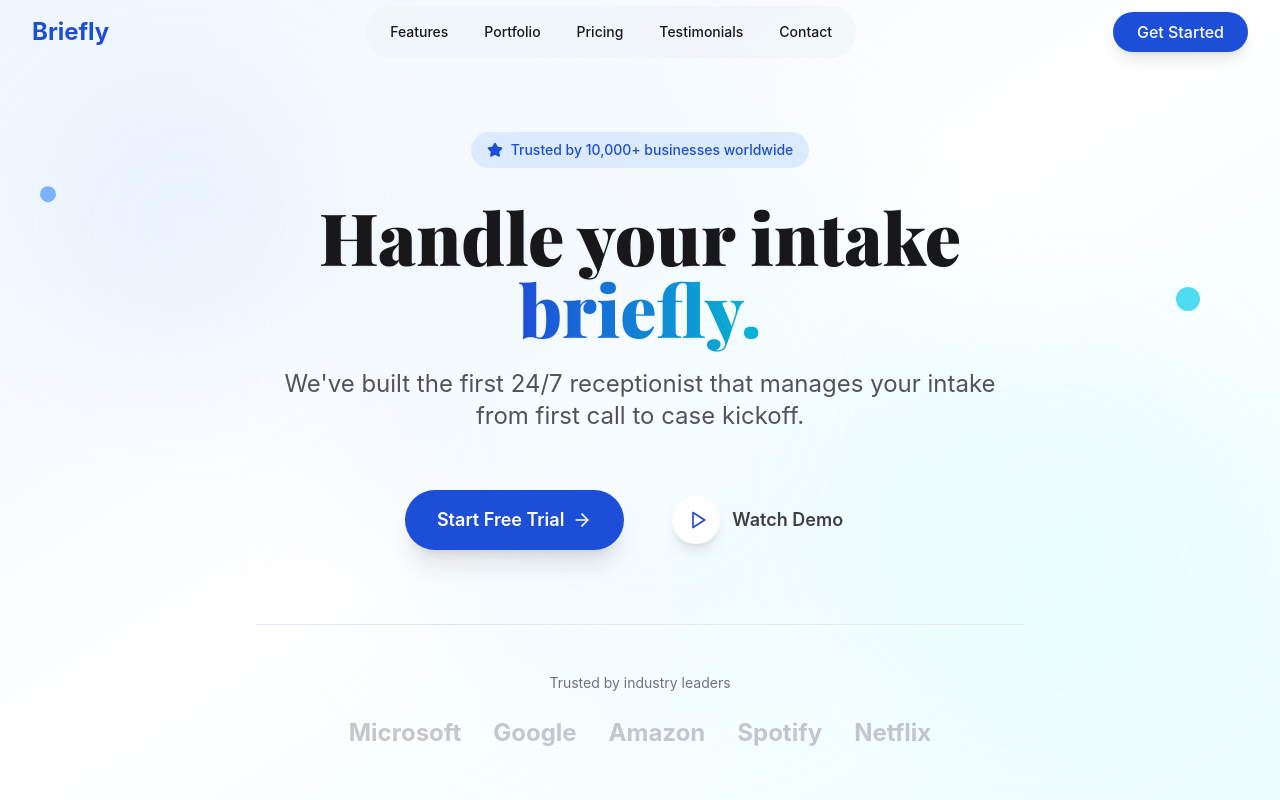
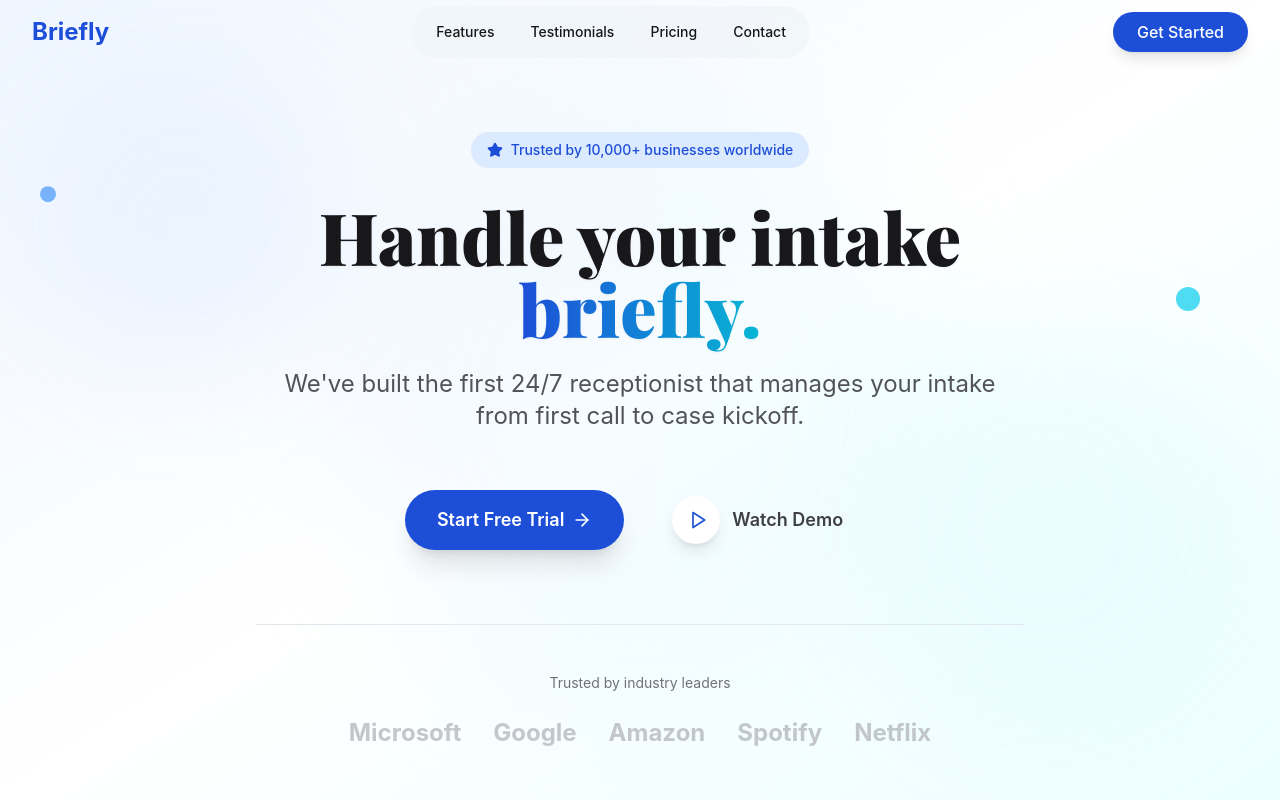
Before and after one commit to hridayunadkat/briefly-site, a React (Vite) app: page / in a window 1280 px wide. Shown: the top 800 px of the page. Built offline with nearby package versions, Linux system fonts and the light colour scheme; a web font is replaced by a local one; what @radix-ui/themes would draw is missing.

Commit message:
Fix nav bar

```diff
--- a/src/components/Header.jsx
+++ b/src/components/Header.jsx
@@ -16,9 +16,8 @@ const Header = () => {
 
   const navItems = [
     { label: 'Features', href: '#features' },
-    { label: 'Portfolio', href: '#portfolio' },
+    { label: 'Testimonials', href: '#testimonials' },
     { label: 'Pricing', href: '#pricing' },
-    { label: 'Testimonials', href: '#testimonials' },
     { label: 'Contact', href: '#contact' }
   ];
 
--- a/src/index.css
+++ b/src/index.css
@@ -6,4 +6,8 @@
   .font-playfair {
     font-family: 'Playfair Display', serif;
   }
+
+  html {
+    scroll-behavior: smooth;
+  }
 }
```
